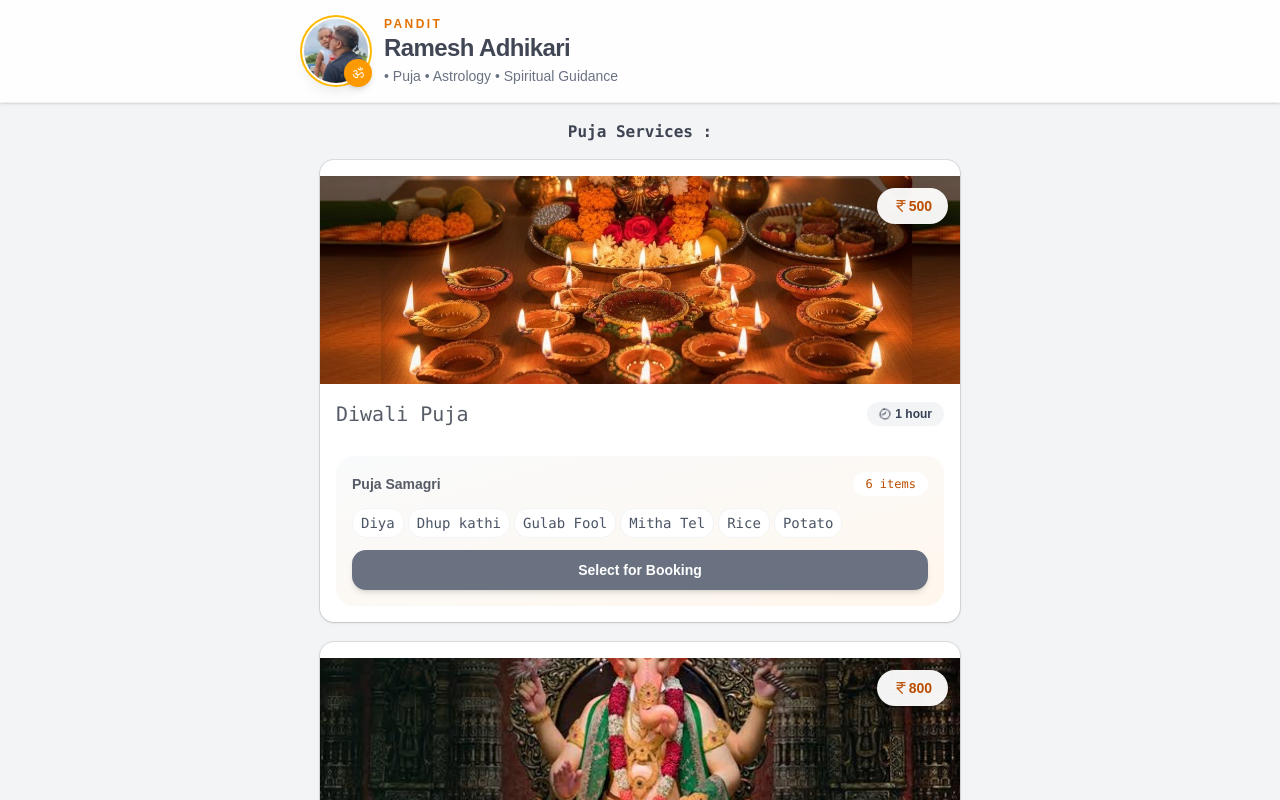
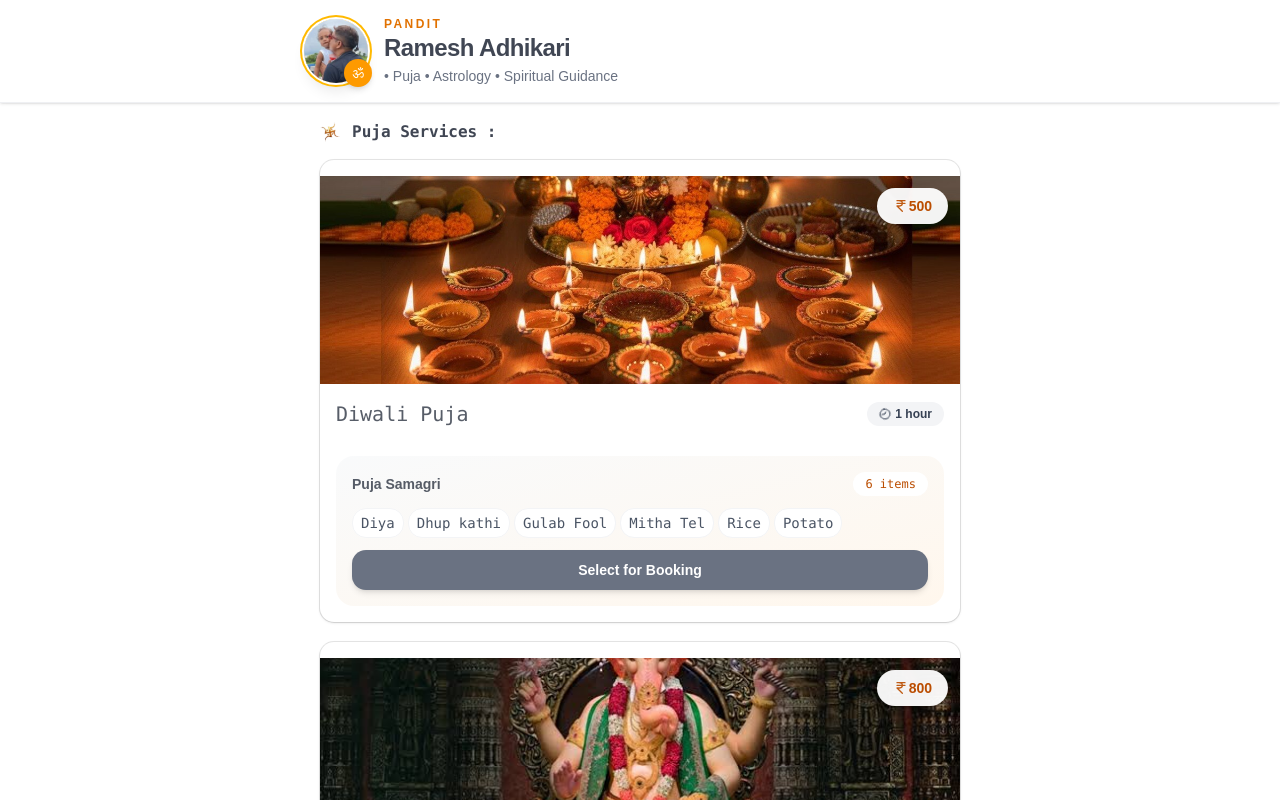
Before and after one commit to RajkiranDev123/festivalBookingApp, a React (Vite) app in the folder client/: page / in a window 1280 px wide. Shown: the top 800 px of the page. Built offline with nearby package versions, Linux system fonts and the light colour scheme.

Commit message:
swastik animate

```diff
--- a/client/src/pages/Home.jsx
+++ b/client/src/pages/Home.jsx
@@ -7,14 +7,19 @@ import PujaCard from "@/components/PujaCard";
 const Home = () => {
   return (
     <>
-      <div className="min-h-screen bg-gray-100">
+      <div className="min-h-screen bg-white">
 
         <Header name="Ramesh Adhikari" />
 
         <main className="mx-auto max-w-2xl px-4 pt-28">
 
           {/* Heading */}
-          <div className="mb-4 text-center">
+          <div className="mb-4 text-center items-center flex gap-3">
+                    <img
+          src={"/swastik.jpeg"}
+          alt={puja.name}
+          className="h-[20px] w-[20px] mt-2 object-cover transition-transform duration-500 hover:scale-105 animate-spin"
+        />
             <h5 className=" font-bold text-gray-900/80 font-mono duration-500 mt-2"> Puja Services :</h5>
           </div>
 
```
Also changed, not shown: client/public/swastik.jpeg (added).
